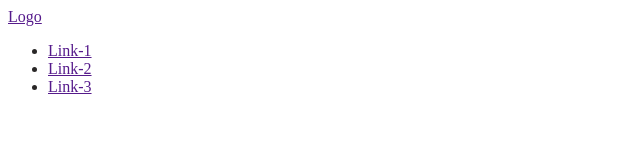
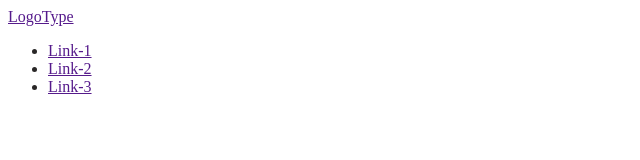
Before and after one commit to SergeyKorobka/blended-test-team-129-18, a plain HTML site: page index.html in a window 1280 px wide. Shown: the full height of the page, 0-640 px from the left. Drawn offline with Linux system fonts and the light colour scheme.

Commit message:
fix logo

```diff
--- a/index.html
+++ b/index.html
@@ -10,7 +10,7 @@
   <body>
     <header>
       <div class="container">
-        <a href="" class="logo">Logo</a>
+        <a href="" class="logo">LogoType</a>
 
         <ul>
           <li><a href="">Link-1</a></li>
```
